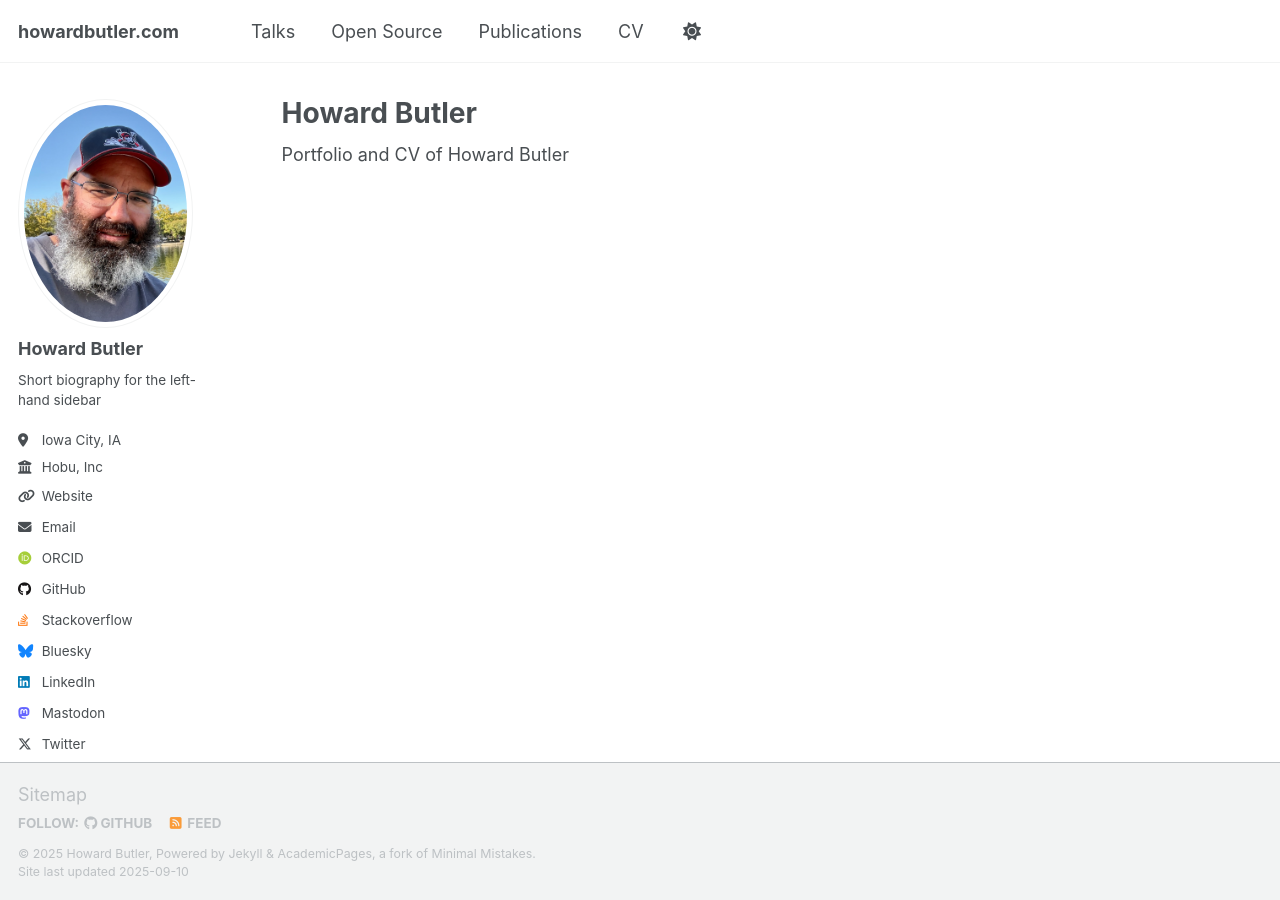
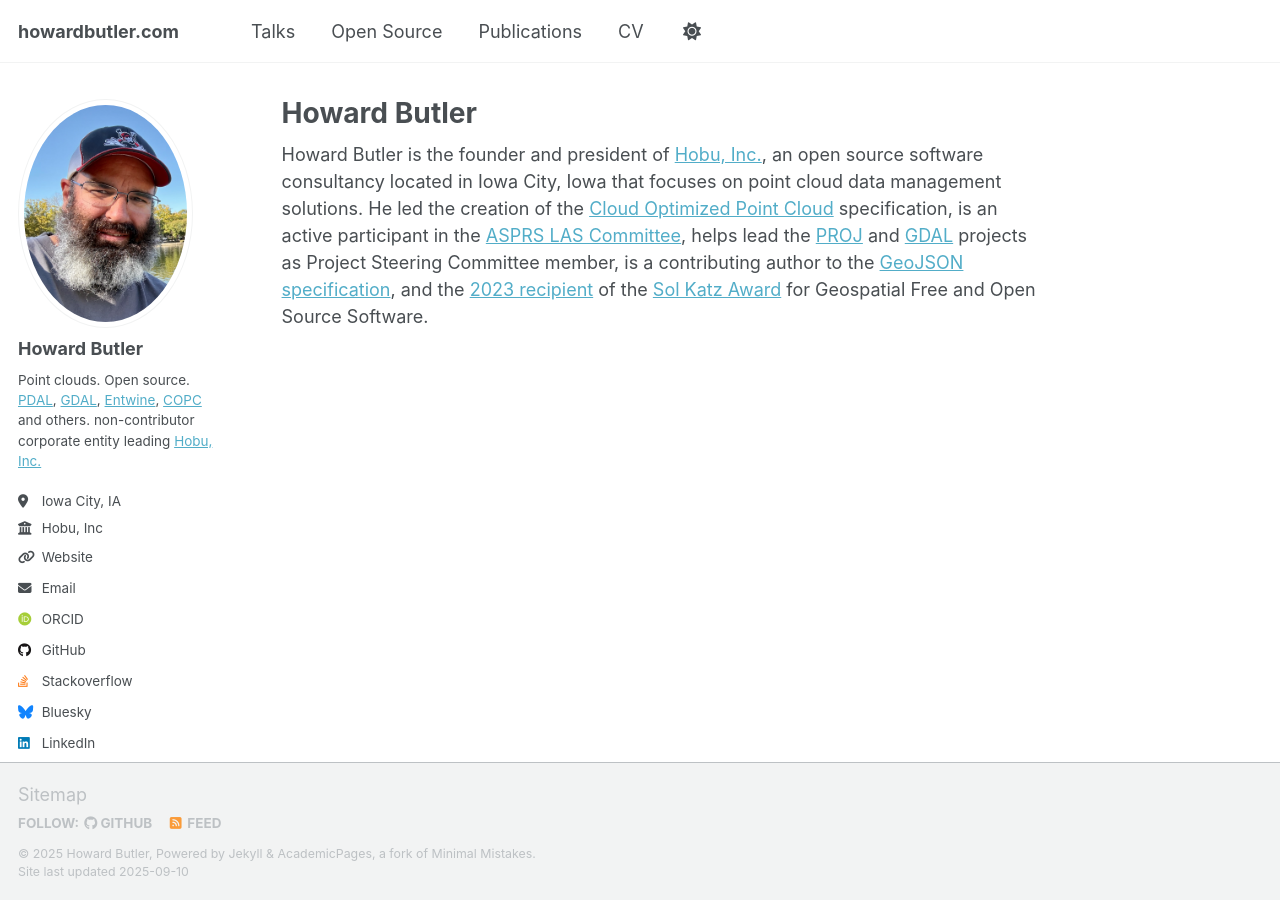
Before and after one commit to hobu/howardbutler.com, a Jekyll site: the page built from _pages/about.md, in a window 1280 px wide. Built offline with Jekyll 4.4.1, drawn with Linux system fonts in a browser that asks for light colours; some web fonts are replaced; a script that is not in the unit is left out.

Commit message:
update bio

```diff
--- a/_config.yml
+++ b/_config.yml
@@ -25,7 +25,7 @@
   avatar           : "howard-sliders-hat-1m.jpg"
   name             : "Howard Butler"
   pronouns         : # example: "she/her"
-  bio              : "Short biography for the left-hand sidebar"
+  bio              : "Point clouds. Open source. <a href=\"https://pdal.org\">PDAL</a>, <a href=\"https://gdal.org\">GDAL</a>, <a href=\"https://entwine.io\">Entwine</a>, <a href=\"https://copc.io\">COPC</a> and others. non-contributor corporate entity leading <a href=\"https://hobu.co\">Hobu, Inc.</a>"
   location         : "Iowa City, IA"
   employer         : "Hobu, Inc"
   uri              : "https://hobu.co" # URL
--- a/_pages/about.md
+++ b/_pages/about.md
@@ -7,4 +7,14 @@
   - /about.html
 ---
 
-Portfolio and CV of Howard Butler
+Howard Butler is the founder and president of [Hobu, Inc.](https://hobu.co), an
+open source software consultancy located in Iowa City, Iowa that focuses on
+point cloud data management solutions. He led the creation of the [Cloud
+Optimized Point Cloud](https://copc.io) specification, is an active participant
+in the [ASPRS LAS Committee](https://github.com/ASPRSorg/LAS), helps lead the
+[PROJ](https://proj.org) and [GDAL](https://gdal.org) projects as Project
+Steering Committee member, is a contributing author to the [GeoJSON
+specification](https://datatracker.ietf.org/doc/html/rfc7946), and the [2023
+recipient](https://www.osgeo.org/foundation-news/howard-butler-receives-the-2023-sol-katz-award/)
+of the [Sol Katz Award](https://en.wikipedia.org/wiki/Sol_Katz) for Geospatial
+Free and Open Source Software.
```
